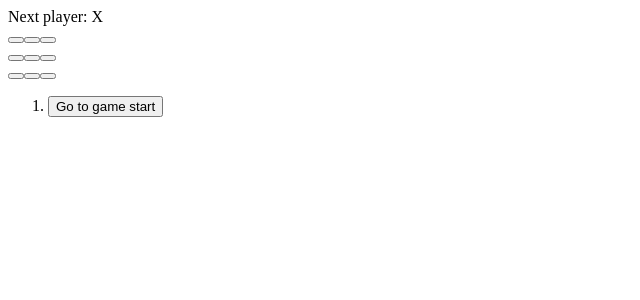
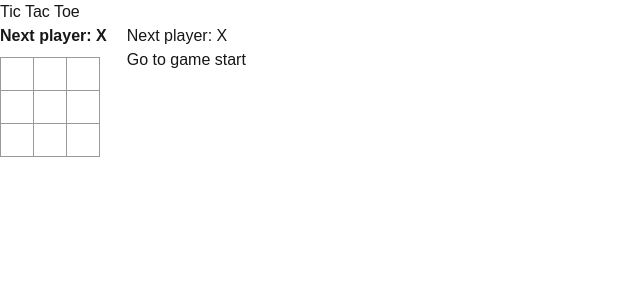
Before and after one commit to peteraphillips/local-events-finder, a Next.js app: page / in a window 1280 px wide. Shown: the top 300 px of the page, without its empty margins (0-640 px from the left). Built offline with nearby package versions, Linux system fonts and the light colour scheme.

Commit message:
made app typescript-friendly components

```diff
--- /dev/null
+++ b/app/Board.tsx
@@ -0,0 +1,49 @@
+'use client';
+import Square from './Square';
+import { calculateWinner } from './calculateWinner';
+
+type BoardProps = {
+  xIsNext: boolean;
+  squares: (string | null)[];
+  onPlay: (nextSquares: (string | null)[]) => void;
+};
+
+export default function Board({ xIsNext, squares, onPlay }: BoardProps) {
+  function handleClick(i: number) {
+    if (squares[i] || calculateWinner(squares)) return;
+
+    const nextSquares = squares.slice();
+    nextSquares[i] = xIsNext ? 'X' : 'O';
+    onPlay(nextSquares);
+  }
+
+  const winner = calculateWinner(squares);
+  let status: string;
+
+  if (winner) {
+    status = `Winner: ${winner}`;
+  } else {
+    status = `Next player: ${xIsNext ? 'X' : 'O'}`;
+  }
+
+  return (
+    <div>
+      <div className="status">{status}</div>
+      <div className="board-row">
+        <Square value={squares[0]} onSquareClick={() => handleClick(0)} />
+        <Square value={squares[1]} onSquareClick={() => handleClick(1)} />
+        <Square value={squares[2]} onSquareClick={() => handleClick(2)} />
+      </div>
+      <div className="board-row">
+        <Square value={squares[3]} onSquareClick={() => handleClick(3)} />
+        <Square value={squares[4]} onSquareClick={() => handleClick(4)} />
+        <Square value={squares[5]} onSquareClick={() => handleClick(5)} />
+      </div>
+      <div className="board-row">
+        <Square value={squares[6]} onSquareClick={() => handleClick(6)} />
+        <Square value={squares[7]} onSquareClick={() => handleClick(7)} />
+        <Square value={squares[8]} onSquareClick={() => handleClick(8)} />
+      </div>
+    </div>
+  );
+}
--- /dev/null
+++ b/app/Game.tsx
@@ -0,0 +1,47 @@
+'use client';
+import { useState } from 'react';
+import Board from './Board';
+import { calculateWinner } from './calculateWinner';
+
+export default function Game() {
+  // History is an array of board states (each board is an array of 9 squares)
+  const [history, setHistory] = useState<(string | null)[][]>([Array(9).fill(null)]);
+  const [currentMove, setCurrentMove] = useState(0);
+  const xIsNext = currentMove % 2 === 0;
+  const currentSquares = history[currentMove];
+
+  function handlePlay(nextSquares: (string | null)[]) {
+    const nextHistory = [...history.slice(0, currentMove + 1), nextSquares];
+    setHistory(nextHistory);
+    setCurrentMove(nextHistory.length - 1);
+  }
+
+  function jumpTo(nextMove: number) {
+    setCurrentMove(nextMove);
+  }
+
+  const moves = history.map((_, move) => {
+    const description = move
+      ? `Go to move #${move}`
+      : 'Go to game start';
+    return (
+      <li key={move}>
+        <button onClick={() => jumpTo(move)}>{description}</button>
+      </li>
+    );
+  });
+
+  const winner = calculateWinner(currentSquares);
+
+  return (
+    <div className="game">
+      <div className="game-board">
+        <Board xIsNext={xIsNext} squares={currentSquares} onPlay={handlePlay} />
+      </div>
+      <div className="game-info">
+        <div>{winner ? `Winner: ${winner}` : `Next player: ${xIsNext ? 'X' : 'O'}`}</div>
+        <ol>{moves}</ol>
+      </div>
+    </div>
+  );
+}
--- /dev/null
+++ b/app/Square.tsx
@@ -0,0 +1,15 @@
+'use client';
+import { MouseEventHandler } from 'react';
+
+type SquareProps = {
+  value: string | null;
+  onSquareClick: MouseEventHandler<HTMLButtonElement>;
+};
+
+export default function Square({ value, onSquareClick }: SquareProps) {
+  return (
+    <button className="square" onClick={onSquareClick}>
+      {value}
+    </button>
+  );
+}
--- /dev/null
+++ b/app/calculateWinner.ts
@@ -0,0 +1,19 @@
+export function calculateWinner(squares: (string | null)[]): string | null {
+  const lines = [
+    [0, 1, 2],
+    [3, 4, 5],
+    [6, 7, 8],
+    [0, 3, 6],
+    [1, 4, 7],
+    [2, 5, 8],
+    [0, 4, 8],
+    [2, 4, 6],
+  ];
+
+  for (const [a, b, c] of lines) {
+    if (squares[a] && squares[a] === squares[b] && squares[a] === squares[c]) {
+      return squares[a]; // 'X' or 'O'
+    }
+  }
+  return null;
+}
--- a/app/globals.css
+++ b/app/globals.css
@@ -1,4 +1,4 @@
-/* @import "tailwindcss";
+@import "tailwindcss";
 
 :root {
   --background: #ffffff;
@@ -24,4 +24,39 @@ body {
   color: var(--foreground);
   font-family: Arial, Helvetica, sans-serif;
 }
- */
+
+.square {
+  background: white;
+  border: 1px solid #999;
+  float: left;
+  font-size: 24px;
+  font-weight: bold;
+  line-height: 34px;
+  height: 34px;
+  margin-right: -1px;
+  margin-top: -1px;
+  padding: 0;
+  text-align: center;
+  width: 34px;
+  cursor: pointer;
+}
+
+.board-row:after {
+  clear: both;
+  content: "";
+  display: table;
+}
+
+.status {
+  margin-bottom: 10px;
+  font-weight: bold;
+}
+
+.game {
+  display: flex;
+  flex-direction: row;
+}
+
+.game-info {
+  margin-left: 20px;
+}
--- a/app/page.tsx
+++ b/app/page.tsx
@@ -1,117 +1,10 @@
-'use client';
+import Game from './Game';
 
-import { useState } from 'react';
-
-function Square({ value, onSquareClick }) {
+export default function Page() {
   return (
-    <button className="square" onClick={onSquareClick}>
-      {value}
-    </button>
+    <main>
+      <h1>Tic Tac Toe</h1>
+      <Game />
+    </main>
   );
 }
-
-function Board({ xIsNext, squares, onPlay }) {
-  function handleClick(i) {
-    if (calculateWinner(squares) || squares[i]) {
-      return;
-    }
-    const nextSquares = squares.slice();
-    if (xIsNext) {
-      nextSquares[i] = 'X';
-    } else {
-      nextSquares[i] = 'O';
-    }
-    onPlay(nextSquares);
-  }
-
-  const winner = calculateWinner(squares);
-  let status;
-  if (winner) {
-    status = 'Winner: ' + winner;
-  } else {
-    status = 'Next player: ' + (xIsNext ? 'X' : 'O');
-  }
-
-  return (
-    <>
-      <div className="status">{status}</div>
-      <div className="board-row">
-        <Square value={squares[0]} onSquareClick={() => handleClick(0)} />
-        <Square value={squares[1]} onSquareClick={() => handleClick(1)} />
-        <Square value={squares[2]} onSquareClick={() => handleClick(2)} />
-      </div>
-      <div className="board-row">
-        <Square value={squares[3]} onSquareClick={() => handleClick(3)} />
-        <Square value={squares[4]} onSquareClick={() => handleClick(4)} />
-        <Square value={squares[5]} onSquareClick={() => handleClick(5)} />
-      </div>
-      <div className="board-row">
-        <Square value={squares[6]} onSquareClick={() => handleClick(6)} />
-        <Square value={squares[7]} onSquareClick={() => handleClick(7)} />
-        <Square value={squares[8]} onSquareClick={() => handleClick(8)} />
-      </div>
-    </>
-  );
-}
-
-export default function Game() {
-  const [history, setHistory] = useState([Array(9).fill(null)]);
-  const [currentMove, setCurrentMove] = useState(0);
-  const xIsNext = currentMove % 2 === 0;
-  const currentSquares = history[currentMove];
-
-  function handlePlay(nextSquares) {
-    const nextHistory = [...history.slice(0, currentMove + 1), nextSquares];
-    setHistory(nextHistory);
-    setCurrentMove(nextHistory.length - 1);
-  }
-
-  function jumpTo(nextMove) {
-    setCurrentMove(nextMove);
-  }
-
-  const moves = history.map((squares, move) => {
-    let description;
-    if (move > 0) {
-      description = 'Go to move #' + move;
-    } else {
-      description = 'Go to game start';
-    }
-    return (
-      <li key={move}>
-        <button onClick={() => jumpTo(move)}>{description}</button>
-      </li>
-    );
-  });
-
-  return (
-    <div className="game">
-      <div className="game-board">
-        <Board xIsNext={xIsNext} squares={currentSquares} onPlay={handlePlay} />
-      </div>
-      <div className="game-info">
-        <ol>{moves}</ol>
-      </div>
-    </div>
-  );
-}
-
-function calculateWinner(squares) {
-  const lines = [
-    [0, 1, 2],
-    [3, 4, 5],
-    [6, 7, 8],
-    [0, 3, 6],
-    [1, 4, 7],
-    [2, 5, 8],
-    [0, 4, 8],
-    [2, 4, 6],
-  ];
-  for (let i = 0; i < lines.length; i++) {
-    const [a, b, c] = lines[i];
-    if (squares[a] && squares[a] === squares[b] && squares[a] === squares[c]) {
-      return squares[a];
-    }
-  }
-  return null;
-}
```
